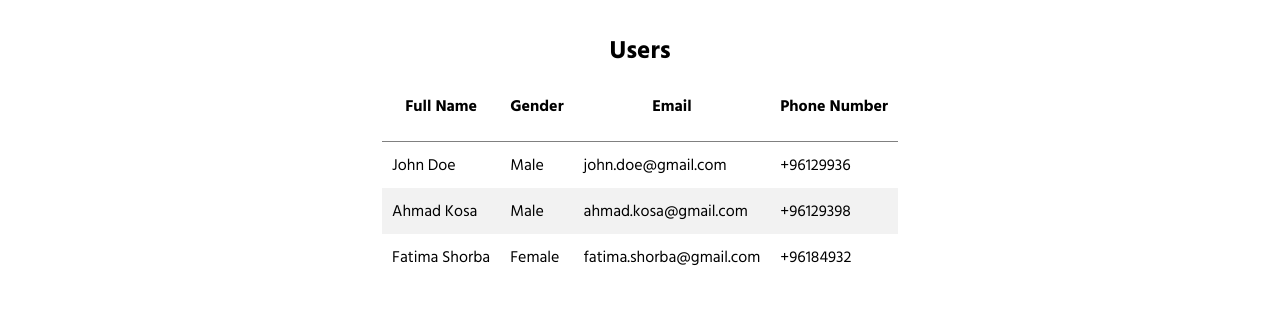
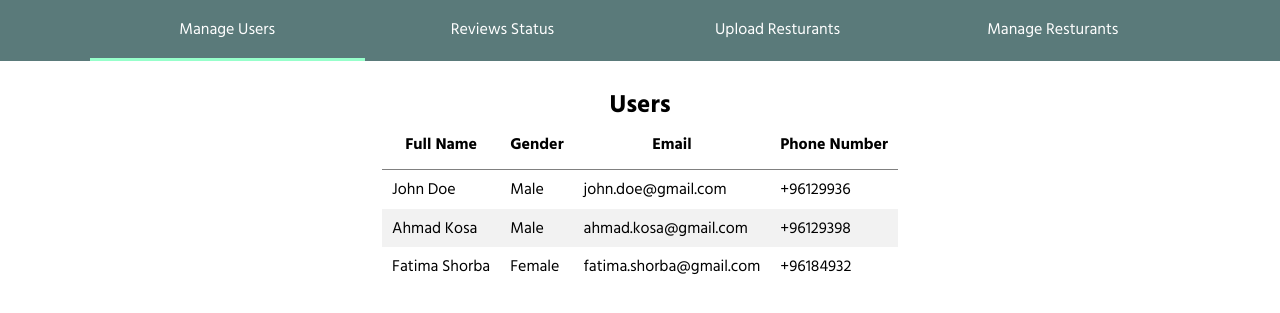
Before and after one commit to abedulaziz/Yummy_Tasty, a PHP site: page /admin/manage_users.html in a window 1280 px wide. Shown: the top 313 px of the page. Run offline with PHP 8.4, Linux system fonts and the light colour scheme.

Commit message:
Adding navigation bar to admin pages

```diff
--- a/admin/manage_users.html
+++ b/admin/manage_users.html
@@ -8,12 +8,28 @@
   <link rel="preconnect" href="https://fonts.googleapis.com">
   <link rel="preconnect" href="https://fonts.gstatic.com" crossorigin>
   <link href="https://fonts.googleapis.com/css2?family=Hind+Siliguri:wght@400;700&display=swap" rel="stylesheet">
+  <!-- normalize CSS file -->
+  <link rel="stylesheet" href="./../styles/normalize.css">
   <!-- admin page styles -->
   <link rel="stylesheet" href="./../styles/admin_pages_styles.css">
   <title>Manage Users</title>
   <link rel="icon" type="image/x-icon" href="./../assets/fav_icon/tab_favorite_icon.png">
 </head>
 <body>
+
+  <header>
+    <div class="container">
+      <div class="content">
+        <ul>
+          <li class="active"><a href="./manage_users.html">Manage Users</a></li>
+          <li><a href="./reviews_status.html">Reviews Status</a></li>
+          <li><a href="./upload_resturants.html">Upload Resturants</a></li>
+          <li><a href="./manage_resturants.html">Manage Resturants</a></li>
+        </ul>
+      </div>
+    </div>
+  </header>
+
   <div class="container">
     <table id="users">
       <caption>Users</caption>
--- a/styles/admin_pages_styles.css
+++ b/styles/admin_pages_styles.css
@@ -1,11 +1,35 @@
 body {
   font-family: 'Hind Siliguri', sans-serif;
+}
+
+a {
+  color: #FFF;
 }
 
 .container {
   padding: 0 7vw;
 }
 
+header {
+  background-color: rgb(90, 122, 122);
+  color: #FFF;
+}
+
+header .content ul {
+  list-style-type: none;
+  display: flex;
+  text-align: center;
+}
+
+header .content ul li {
+  /* display: inline-block; */
+  padding: 20px;
+  width: 25%;
+}
+
+header .content ul li.active {
+ border-bottom: 3px solid rgb(151, 255, 203);
+}
 
 caption {
   font-size: 25px;
```
Also changed, not shown: admin/manage_resturants.html (+16 -0 lines), admin/reviews_status.html (+15 -0 lines), admin/upload_resturants.html (+17 -0 lines).
